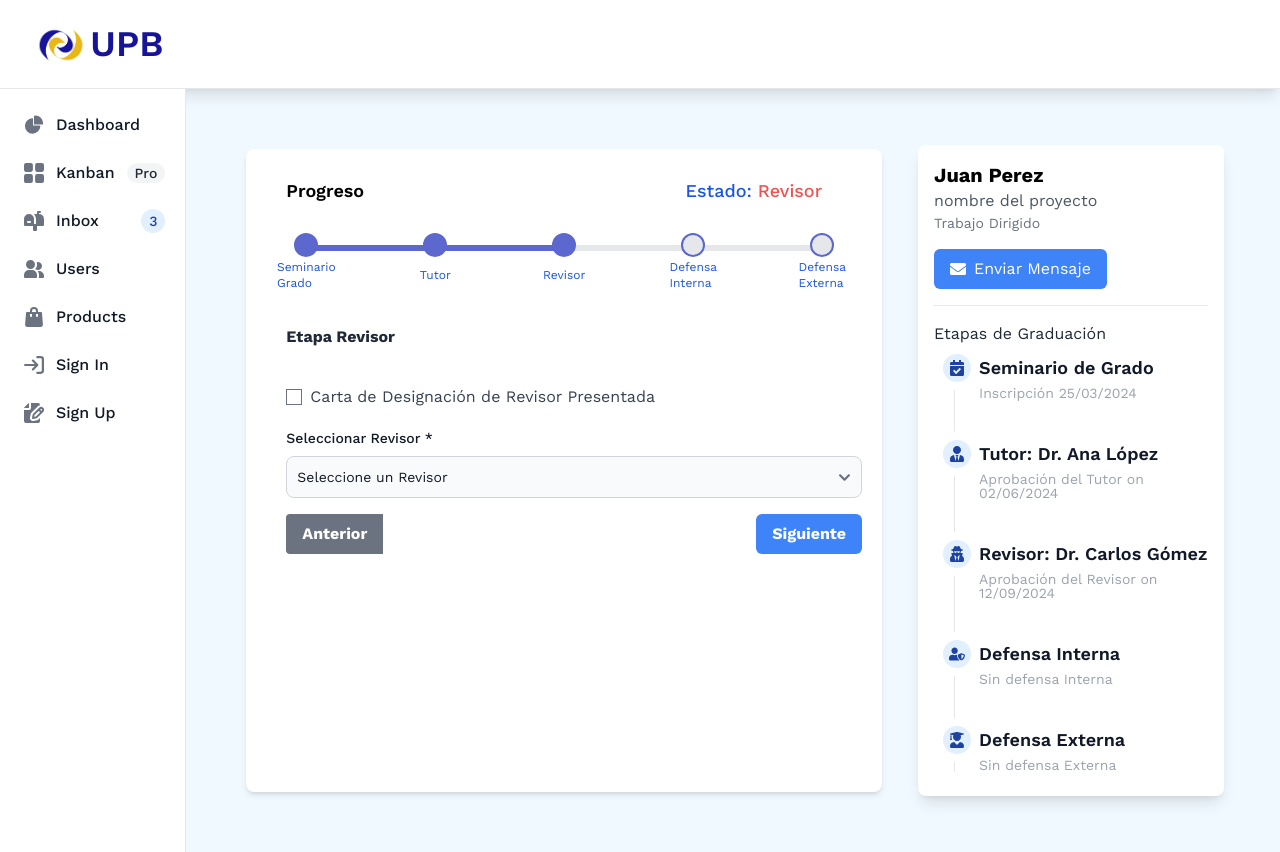
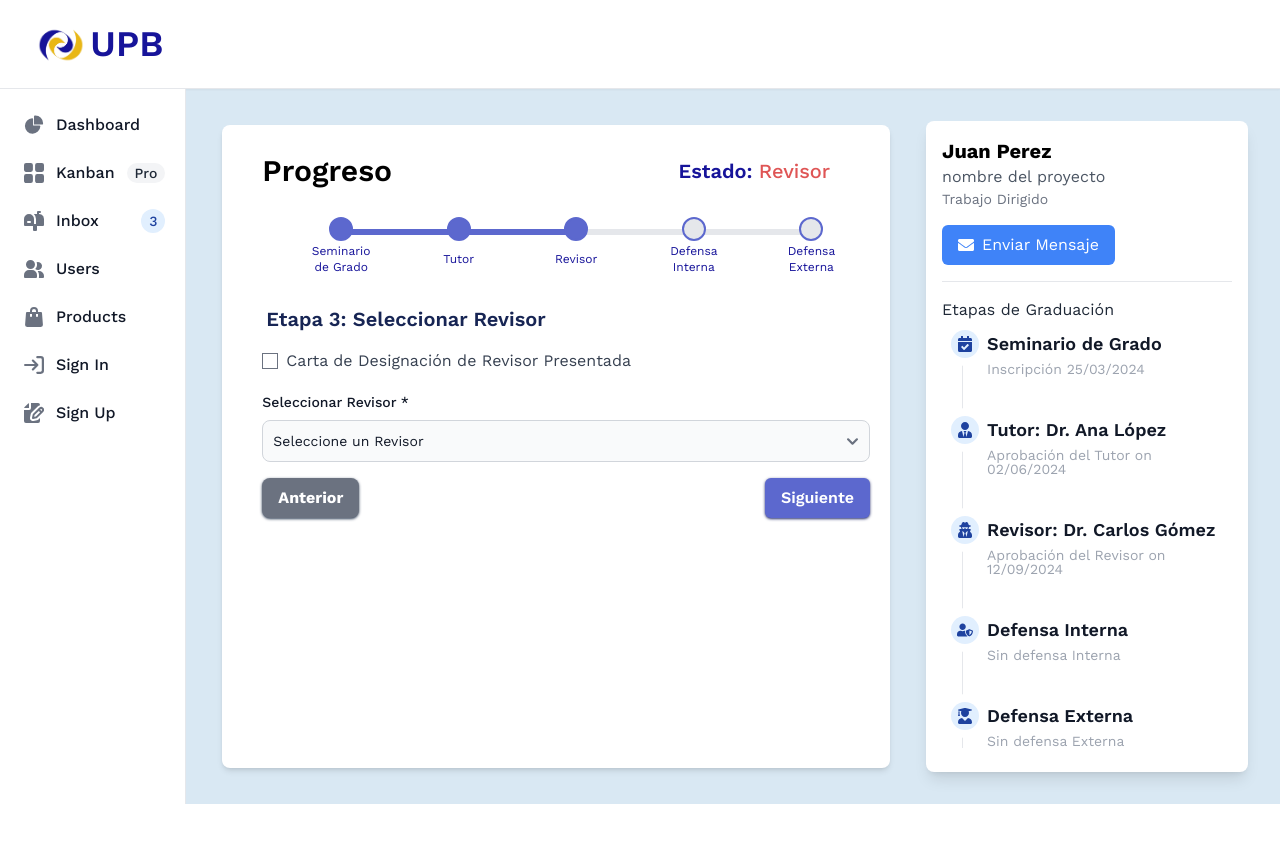
Before and after one commit to HugoAlejandro2002/isc-system, a React (Vite) app: page /studentProfile in a window 1280 px wide. After the commit the page ends 804 px from the top, so only its background shows below. Built offline with nearby package versions, Linux system fonts and the light colour scheme; data requests are answered from the project's data file.

Commit message:
fixed first stage

```diff
--- a/src/components/ProgressTracker.tsx
+++ b/src/components/ProgressTracker.tsx
@@ -50,22 +50,22 @@ const ProgressTracker = ({ steps, currentStepIndex, status, countdown }) => {
           />
         );
       default:
-        return <div>Etapa desconocida</div>;
+        return <div>Resumen</div>;
     }
   };
 
   return (
     <div className="bg-white m-5 p-5 shadow-md rounded-lg h-full">
       <div className="flex items-center justify-between my-2 mx-5">
-        <h2 className="text-lg font-semibold">Progreso</h2>
+        <h2 className="text-3xl font-semibold">Progreso</h2>
         <div className="flex items-center space-x-4 mx-5">
-          <p className="text-lg font-medium text-blue-700">
-            Estado: <span className="text-red-500">{status}</span>
+          <p className="text-xl font-semibold text-primary">
+            Estado: <span className="text-red font-medium">{status}</span>
           </p>
         </div>
       </div>
-      <div className="flex items-center justify-between m-5 p-5">
-        <div className="relative w-full">
+      <div className="flex items-center justify-center m-5 p-5 w-full">
+        <div className="relative w-4/5">
           <div className="absolute w-full bg-gray-200 rounded-full h-1.5">
             <div
               className="absolute bg-blue-2 h-1.5 rounded-full"
@@ -87,7 +87,7 @@ const ProgressTracker = ({ steps, currentStepIndex, status, countdown }) => {
               }}
             >
               <span
-                className="absolute -translate-x-1/2 -translate-y-1/2 text-xs text-blue-700 my-5"
+                className="absolute -translate-x-1/2 -translate-y-1/2 text-xs text-center text-primary my-5"
                 style={{
                   top: "100%",
                   left: "50%",
--- a/src/components/stages/ExternalDefenseStage.tsx
+++ b/src/components/stages/ExternalDefenseStage.tsx
@@ -36,8 +36,8 @@ export const ExternalDefenseStage: FC<ExternalDefenseStageProps>= ({ onPrevious,
 
   return (
     <>
-      <div className="text-xl text-gray-800 font-bold divide-y divide-gray-300 mt-10 pt-5">
-        Defensa Externa
+      <div className="txt1">
+        Etapa Final: Defensa Externa
       </div>
 
       <form onSubmit={formik.handleSubmit} className="ml-5 mt-5">
@@ -100,7 +100,7 @@ export const ExternalDefenseStage: FC<ExternalDefenseStageProps>= ({ onPrevious,
           <button
             type="button"
             onClick={onPrevious}
-            className="bg-gray-500 hover:bg-gray-600 text-white font-bold py-2 px-4 rounded-md"
+            className="btn2"
           >
             Anterior
           </button>
--- a/src/components/stages/InternalDefenseStage.tsx
+++ b/src/components/stages/InternalDefenseStage.tsx
@@ -36,8 +36,8 @@ export const InternalDefenseStage: FC<InternalDefenseStageProps>= ({ onPrevious,
 
   return (
     <>
-      <div className="text-xl text-gray-800 font-bold divide-y divide-gray-300 mt-10 pt-5">
-        Defensa Interna
+      <div className="txt1">
+        Etapa 4: Defensa Interna
       </div>
 
       <form onSubmit={formik.handleSubmit} className="ml-5 mt-5">
@@ -100,7 +100,7 @@ export const InternalDefenseStage: FC<InternalDefenseStageProps>= ({ onPrevious,
           <button
             type="button"
             onClick={onPrevious}
-            className="bg-gray-500 hover:bg-gray-600 text-white font-bold py-2 px-4 rounded-l"
+            className="btn2"
           >
             Anterior
           </button>
--- a/src/components/stages/RegistrationStage.tsx
+++ b/src/components/stages/RegistrationStage.tsx
@@ -7,8 +7,8 @@ import { Modes } from "../../models/modeInterface";
 import { getModes } from "../../services/modesService";
 
 const validationSchema = Yup.object({
-  mode: Yup.string().required("La modalidad es obligatoria"),
-  date: Yup.date().required("La fecha es obligatoria"),
+  mode: Yup.string().required("* La modalidad es obligatoria"),
+  date: Yup.date().required("* La fecha es obligatoria"),
 });
 
 interface RegistrationStageProps {
@@ -46,20 +46,18 @@ export const RegistrationStage: FC<RegistrationStageProps> = ({ onNext }) => {
 
   return (
     <>
-      <div className="text-xl text-gray-800 font-bold divide-y divide-gray-300 mt-10 pt-5">
-        Seminario de Grado
+      <div className="txt1">
+        Etapa 1: Seminario de Grado
       </div>
-
-      <form onSubmit={formik.handleSubmit} className="mt-5 ml-5">
-        <div className="flex space-x-4">
+      <form onSubmit={formik.handleSubmit} className="mt-5 mx-16">
+        <div className="flex flex-row space-x-4">
           <div className="flex-1">
             <label
-              htmlFor="mode"
-              className="block mb-2 text-lg font-medium text-gray-900 dark:text-white"
+              className="block text-lg font-medium  text-neutral-800 dark:text-white"
             >
-              Seleccionar Modalidad
+              1. Seleccione la modalidad
             </label>
-            <div className="flex flex-col space-y-2">
+            <div className="flex flex-col space-y-2 mt-2 mx-2">
               {modes.map((option) => (
                 <label key={option.value} className="flex items-center">
                   <input
@@ -67,29 +65,33 @@ export const RegistrationStage: FC<RegistrationStageProps> = ({ onNext }) => {
                     name="mode"
                     value={option.value}
                     onChange={formik.handleChange}
-
-                    className="w-4 h-4 text-blue-600 bg-gray-100 border-gray-300 focus:ring-blue-500 dark:focus:ring-blue-600 dark:ring-offset-gray-800 focus:ring-2 dark:bg-gray-700 dark:border-gray-600"
+                    className="w-4 h-4 text-secondary bg-gray-100 border-gray-300 focus:ring-secondary dark:focus:ring-secondary"
                   />
-                  <span className="ml-2 text-sm text-gray-900 dark:text-gray-300">
+                  <span className="ml-2 text-md font-normal text-neutral-600">
                     {option.label}
                   </span>
                 </label>
               ))}
             </div>
             {formik.touched.mode && formik.errors.mode ? (
-              <div className="text-red-500 text-xs mt-1">
+              <div className="text-red text-xs font-medium mt-1">
                 {formik.errors.mode}
               </div>
             ) : null}
           </div>
           <div className="flex-1">
+          <label
+              className="block text-lg font-medium  text-neutral-800 dark:text-white"
+            >
+              2. Seleccione la fecha de inscripción
+            </label>
             <Datepicker
+              className="accent-amber-500"
               onSelectedDateChanged={(date) => {
                 formik.setFieldValue("date", date);
               }}
               language="es"
               inline
-              title="Fecha de Inscripción"
               showClearButton={false}
               showTodayButton={false}
             />
@@ -97,10 +99,7 @@ export const RegistrationStage: FC<RegistrationStageProps> = ({ onNext }) => {
         </div>
 
         <div className="flex justify-end pt-5">
-          <button
-            type="submit"
-            className="btn"
-          >
+          <button type="submit" className="btn">
             Siguiente
           </button>
         </div>
--- a/src/components/stages/ReviewerStage.tsx
+++ b/src/components/stages/ReviewerStage.tsx
@@ -48,8 +48,8 @@ export const ReviewerStage: FC<ReviewerStageProps> = ({
 
   return (
     <>
-      <div className="text-gray-800 font-bold divide-y divide-gray-300 mt-10 p-5">
-        Etapa Revisor
+      <div className="txt1">
+        Etapa 3: Seleccionar Revisor
       </div>
       <form onSubmit={formik.handleSubmit} className="ml-5">
         <div className="mt-4">
@@ -103,7 +103,7 @@ export const ReviewerStage: FC<ReviewerStageProps> = ({
           <button
             type="button"
             onClick={onPrevious}
-            className="bg-gray-500 hover:bg-gray-600 text-white font-bold py-2 px-4 rounded-l"
+            className="btn2"
           >
             Anterior
           </button>
--- a/src/index.css
+++ b/src/index.css
@@ -5,5 +5,12 @@
 @tailwind utilities;
 
 .btn {
-  @apply bg-blue-500 hover:bg-blue-600 text-white font-bold py-2 px-4 rounded-md;
+  @apply bg-blue-2 hover:bg-blue-1 text-white font-semibold py-2 px-4 rounded-md shadow shadow-blue-1 hover:shadow-none;
 }
+
+.btn2 {
+  @apply bg-gray-500 hover:bg-gray-600 text-white font-bold py-2 px-4 rounded-lg shadow shadow-slate-600 hover:shadow-none;
+}
+.txt1 {
+  @apply text-xl text-blue-950 font-semibold mt-14 ps-6
+}
--- a/src/layout/Navbar.tsx
+++ b/src/layout/Navbar.tsx
@@ -1,14 +1,14 @@
 import UPB_LOGO from '../assets/icon_upb.png'
 const Navbar = () => {
     return (
-    <nav className="flex top-0 z-10 w-full bg-white border-b shadow-lg border-gray-200">
+    <nav className="flex top-0 z-10 w-full bg-white border-b shadow-sm border-gray-200">
         <div className="px-3 py-3 lg:px-5 lg:pl-3">
             <div className="flex items-center justify-between">
                 <div className="flex items-center justify-start rtl:justify-end">
                 <button data-drawer-target="logo-sidebar" data-drawer-toggle="logo-sidebar" aria-controls="logo-sidebar" type="button" className="inline-flex items-center p-2 text-sm text-gray-500 rounded-lg sm:hidden hover:bg-gray-100 focus:outline-none focus:ring-2 focus:ring-gray-200 dark:text-gray-400 dark:hover:bg-gray-700 dark:focus:ring-gray-600">
                     <span className="sr-only">Open sidebar</span>
                         <svg className="w-6 h-6" aria-hidden="true" fill="currentColor" viewBox="0 0 20 20" xmlns="http://www.w3.org/2000/svg">
-                            <path clip-rule="evenodd" fill-rule="evenodd" d="M2 4.75A.75.75 0 012.75 4h14.5a.75.75 0 010 1.5H2.75A.75.75 0 012 4.75zm0 10.5a.75.75 0 01.75-.75h7.5a.75.75 0 010 1.5h-7.5a.75.75 0 01-.75-.75zM2 10a.75.75 0 01.75-.75h14.5a.75.75 0 010 1.5H2.75A.75.75 0 012 10z"></path>
+                            <path clipRule="evenodd" fillRule="evenodd" d="M2 4.75A.75.75 0 012.75 4h14.5a.75.75 0 010 1.5H2.75A.75.75 0 012 4.75zm0 10.5a.75.75 0 01.75-.75h7.5a.75.75 0 010 1.5h-7.5a.75.75 0 01-.75-.75zM2 10a.75.75 0 01.75-.75h14.5a.75.75 0 010 1.5H2.75A.75.75 0 012 10z"></path>
                         </svg>
                 </button>
             <div className='flex py-3 items-center'>
--- a/src/layout/Sidebar.tsx
+++ b/src/layout/Sidebar.tsx
@@ -113,9 +113,9 @@ const Sidebar = () => {
               >
                 <path
                   stroke="currentColor"
-                  stroke-linecap="round"
-                  stroke-linejoin="round"
-                  stroke-width="2"
+                  strokeLinecap="round"
+                  strokeLinejoin="round"
+                  strokeWidth="2"
                   d="M1 8h11m0 0L8 4m4 4-4 4m4-11h3a2 2 0 0 1 2 2v10a2 2 0 0 1-2 2h-3"
                 />
               </svg>
--- a/src/pages/ProcessInfoPage.tsx
+++ b/src/pages/ProcessInfoPage.tsx
@@ -4,7 +4,7 @@ import ProgressTracker from "../components/ProgressTracker";
 import Stage from "../components/stages/Stage";
 
 const steps = [
-  "Seminario Grado",
+  "Seminario de Grado",
   "Tutor",
   "Revisor",
   "Defensa Interna",
@@ -20,7 +20,7 @@ const ProcessInfoPage = () => {
   }, 0);
 
   return (
-    <div className="flex flex-row w-full p-10 h-full bg-sky-50 ">
+    <div className="flex flex-row w-full p-4 h-full bg-[#D9E8F3] ">
       <div className="w-2/3 flex flex-col overflow-auto">
           <ProgressTracker
             steps={steps}
--- a/tailwind.config.js
+++ b/tailwind.config.js
@@ -9,7 +9,9 @@ export default {
       colors: {
         'primary': '#17149A',
         'secondary': '#EAB816',
+        'blue-1': "#3E447B",
         'blue-2': '#5C68CE',
+        'red': '#DF5555'
       },
       fontFamily: {
         'sans': ['Work Sans']
```
Also changed, not shown: src/components/stages/MentorStage.tsx (+4 -4 lines).
